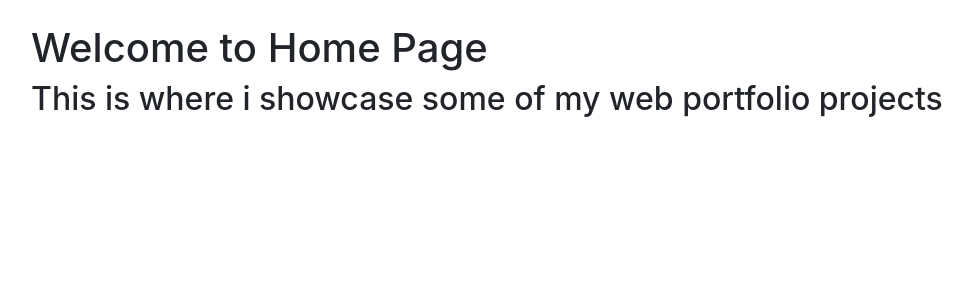
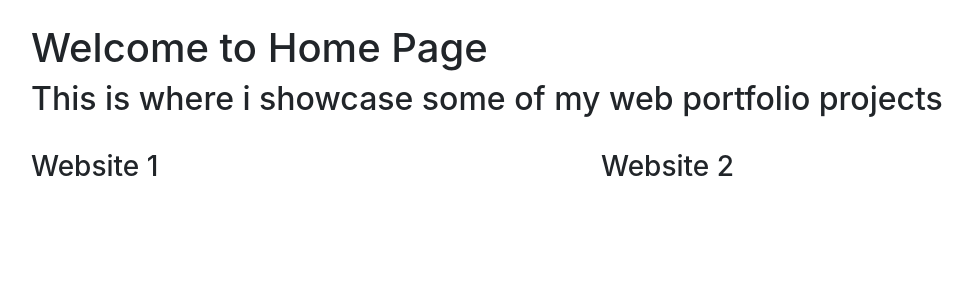
Before and after one commit to jayrajan/web_portfolio, a Python web app: template templates/home.html in a window 1280 px wide. Shown: the part 130-430 px from the top of the page, without its empty margins (54-1027 px from the left). Run offline with Jinja, Linux system fonts and the light colour scheme; the template is opened without the code that fills it, so the values that code supplies are empty.

Commit message:
feat: columns for portfolio layout

```diff
--- a/templates/home.html
+++ b/templates/home.html
@@ -1,10 +1,22 @@
 {% extends 'base.html' %}
 
 {% block content %}
-<div class='container'>
+<div class='container-sm'>
     <h1> Welcome to Home Page </h1>
     <h2> This is where i showcase some of my web portfolio projects </h2>
+</div>
 
+<br>
+
+<div class='container'>
+    <div class='row'>
+        <div class='col'>
+            <h3>Website 1</h3>
+        </div>
+        <div class='col'>
+            <h3>Website 2</h3>
+        </div>
+    </div>
 </div>
 
 
```
